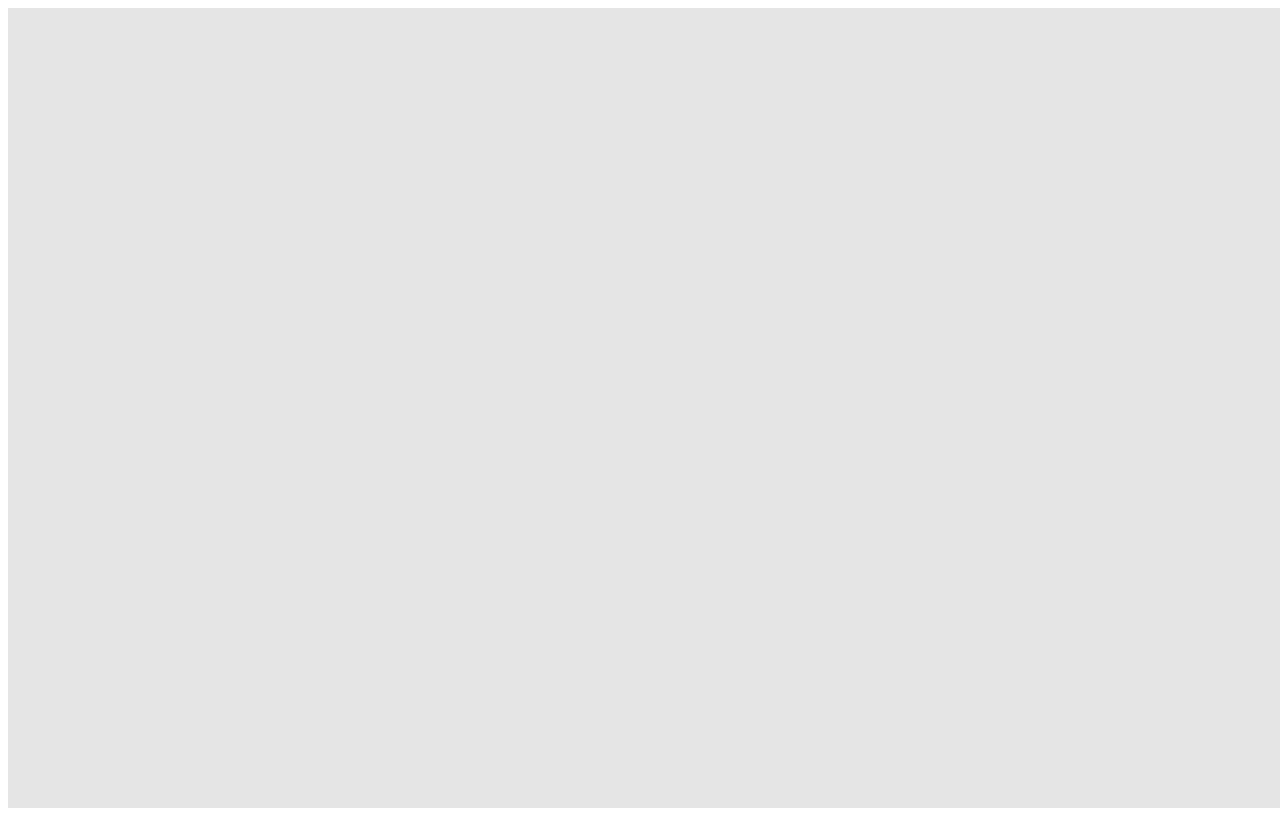
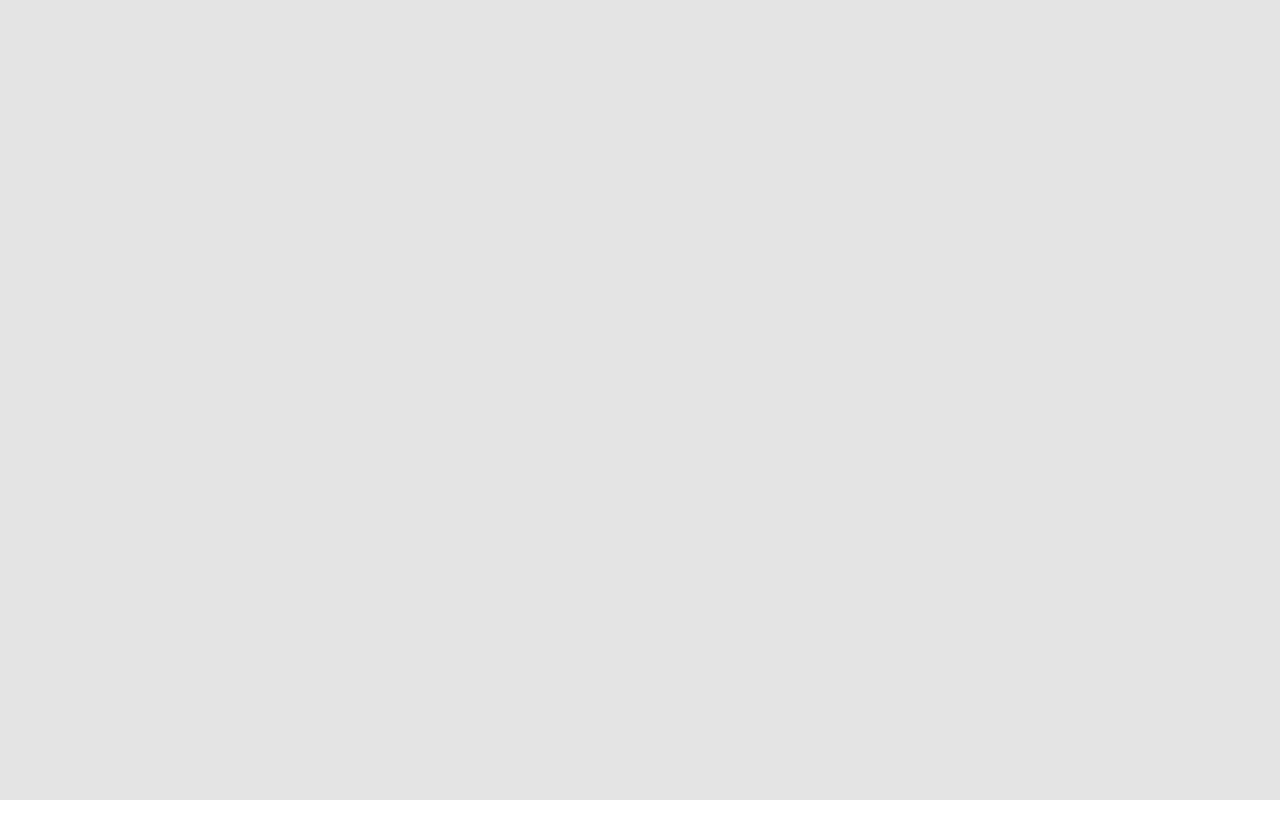
Before and after one commit to dubpixel/3js_test, a plain HTML site: page index.html in a window 1280 px wide. Drawn offline with nearby package versions, Linux system fonts and the light colour scheme.

Commit message:
add css for next part

```diff
--- a/css/main.css
+++ b/css/main.css
@@ -0,0 +1,9 @@
+body {
+    margin: 0;
+    height: 100vh;
+
+}
+
+canvas {
+    display: block
+}
```
Also changed, not shown: index.html (+2 -8 lines).
